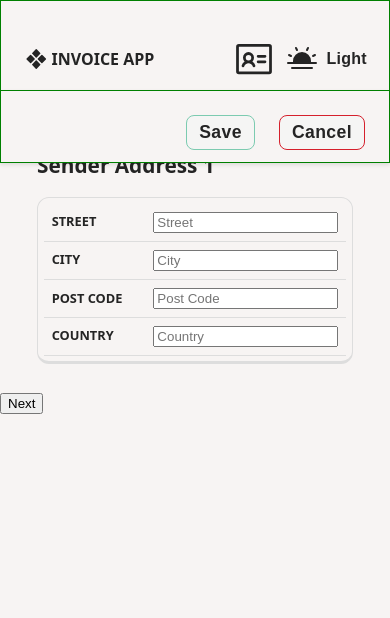
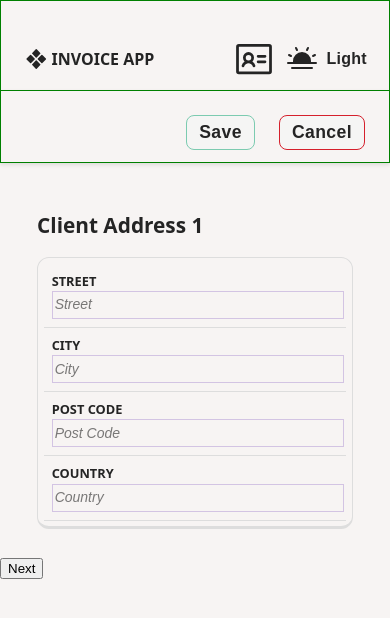
Before and after one commit to banuaggun/invoice-app-react, a React (Vite) app: page /new in a window 390 px wide. Shown: the top 618 px of the page. Built offline with nearby package versions, Linux system fonts and the light colour scheme.

Commit message:
style: update layout and responsive design tweaks

```diff
--- a/src/components/common/form-elements/AddressBlock.jsx
+++ b/src/components/common/form-elements/AddressBlock.jsx
@@ -1,14 +1,13 @@
 import React from "react";
 import TableHeader from "../list-elements/table-header/TableHeader";
-import './form-elements.css';
+import "./form-elements.css";
 
 const AddressBlock = ({ title, address, onChange, editable = false }) => {
-
-  const columns = ["Street", "City", "Post Code", "Country"]
+  const columns = ["Street", "City", "Post Code", "Country"];
   return (
     <div className="address-block">
       {editable ? (
-        <div className="address-form">
+        <div className="forms">
           <table className="items-table">
             <caption>{title}</caption>
             <TableHeader columns={columns} />
@@ -59,12 +58,19 @@ const AddressBlock = ({ title, address, onChange, editable = false }) => {
         <div className="address-card">
           <h3>{title}</h3>
           <div className="address-card-content">
-<p><strong>Street:</strong> {address.street}</p>
-          <p><strong>City:</strong> {address.city}</p>
-          <p><strong>Post Code:</strong> {address.postCode}</p>
-          <p><strong>Country:</strong> {address.country}</p>
+            <p>
+              <strong>Street:</strong> {address.street}
+            </p>
+            <p>
+              <strong>City:</strong> {address.city}
+            </p>
+            <p>
+              <strong>Post Code:</strong> {address.postCode}
+            </p>
+            <p>
+              <strong>Country:</strong> {address.country}
+            </p>
           </div>
-
         </div>
       )}
     </div>
--- a/src/components/common/form-elements/InvoiceDetailItem.jsx
+++ b/src/components/common/form-elements/InvoiceDetailItem.jsx
@@ -14,7 +14,7 @@ const InvoiceDetailItem = ({
     // Form görünümü (step 5)
     return (
       <div className="item-form">
-        <table className="items-table">
+        <table className="items-table forms">
           <caption>{title}</caption>
           <TableHeader columns={columns} />
           <tbody>
--- a/src/components/common/form-elements/InvoiceInfo.jsx
+++ b/src/components/common/form-elements/InvoiceInfo.jsx
@@ -7,7 +7,7 @@ const InvoiceInfo = ({ title, invoice, onChange, editable = false }) => {
     <div className="info-block">
       {editable ? (
         <div className="info-form">
-          <table className="items-table form-inputs">
+          <table className="items-table forms">
             <caption>{title}</caption>
             <TableHeader columns={columns} />
             <tbody>
--- a/src/components/common/form-elements/InvoiceTimeStatus.jsx
+++ b/src/components/common/form-elements/InvoiceTimeStatus.jsx
@@ -6,9 +6,10 @@ import TableHeader from "../list-elements/table-header/TableHeader.jsx";
 
 const InvoiceTimeStatus = ({ title, invoice, isFormMode, step, onChange }) => {
   if (isFormMode && step === 4) {
+    const columns = ["Payment Terms", "Status"];
     return (
       <table className="items-table">
-      const columns = ["Payment Terms", "Status"];
+
         <caption>{title}</caption>
         <TableHeader columns={columns} />
         <tbody>
--- a/src/components/common/form-elements/form-elements.css
+++ b/src/components/common/form-elements/form-elements.css
@@ -223,7 +223,7 @@ path.two {
   }
 }
 
-/* ---- address block ----- */
+/* ---- address block normal view ----- */
 .address-block {
   width:90%;
   margin: 1rem auto;
@@ -240,6 +240,7 @@ path.two {
   padding: 1rem;
   display: grid;
   flex-direction: column;
+  width:100%;
 }
 
 .address-card-content{
@@ -259,7 +260,8 @@ path.two {
 }
 
 
-.detail-content{
+.detail-content,
+.invoice-form{
   margin-top:200px;
 }
 
@@ -269,19 +271,11 @@ path.two {
   flex-direction: column;
 }
 
-@media only screen and (min-width:1026px){
-  .address-block{
-    width:42%;
-  }
-  .detail-content-info{
-    display: flex;
-    flex-direction: row;
-  }
-}
+
 
 @media only screen and (min-width:1027px){
-  .address-block{
-    width: 40%;
+  .address-card{
+    width: 100%;
   }
   .address-card-content{
     gap:1rem 1.5rem;
@@ -293,3 +287,40 @@ path.two {
     flex-direction: row;
   }
 }
+
+/* ---- address block normal view ----- */
+
+/* ---- address block form view ----- */
+.forms input{
+  width: 100%;
+  height: 24px;
+  border: 1px solid var(--btn-invoice);
+  transition: all 0.2s ease-in-out;
+  outline: none;
+  background-color: var(--bg-color);
+  color: var(--text-color);
+}
+
+.forms input:hover{
+  border-color: #ddd;
+  cursor: pointer;
+}
+
+.forms input:focus{
+  border-color: var(--btn-more);
+  box-shadow: 0 0 4px var(--btn-more);
+}
+
+.forms input::placeholder{
+  color: var(--text-color-placeholder);
+  font-style: italic;
+  font-size: 14px;
+  text-transform: capitalize;
+  transition: color 0.2s ease-in-out;
+}
+
+.forms input:hover::placeholder,
+.forms input:focus::placeholder{
+  color:var(--text-color);
+}
+/* ---- address block form view ----- */
--- a/src/components/common/list-elements/invoice-item/InvoiceItem.jsx
+++ b/src/components/common/list-elements/invoice-item/InvoiceItem.jsx
@@ -16,7 +16,7 @@ function InvoiceItem({ invoice }) {
         <tr className="more-btn cta" onClick={() => navigate(`/invoice/${invoice.id}`)}>
          <td data-label="date">{formattedDate}</td>
           <td data-label="customer name">{invoice.clientName}</td>
-          <td data-label="status">
+          <td data-label="status" className="status-area">
             <span className={`status ${invoice.status.toLowerCase()}`}>
               {invoice.status}
             </span>
--- a/src/components/common/list-elements/invoice-item/invoice-item.css
+++ b/src/components/common/list-elements/invoice-item/invoice-item.css
@@ -117,6 +117,13 @@ table tbody tr td span.status {
 }
 
 
+  table tr td.status-area{
+    display: flex;
+    justify-content: space-between;
+    align-items: center;
+  }
+
+
 .status.paid {
   background-color: #b9f0c9;
   color: #2e7d32;
--- a/src/components/ui/invoice-form/InvoiceForm.jsx
+++ b/src/components/ui/invoice-form/InvoiceForm.jsx
@@ -104,14 +104,15 @@ const InvoiceForm = ({ initialData = {}, onSubmit, onCancel }) => {
       />
 
       {step === 1 && (
-          <AddressBlock
-            title="Sender Address 1"
-            address={formData.senderAddress}
+        <AddressBlock
+            title="Client Address 1"
+            address={formData.clientAddress}
             editable={true}
             onChange={(updated) =>
-              setFormData({ ...formData, senderAddress: updated })
+              setFormData({ ...formData, clientAddress: updated })
             }
           />
+
       )}
 
       {step === 2 && (
@@ -125,11 +126,11 @@ const InvoiceForm = ({ initialData = {}, onSubmit, onCancel }) => {
 
       {step === 3 && (
         <AddressBlock
-            title="Client Address 3"
-            address={formData.clientAddress}
+            title="Sender Address 3"
+            address={formData.senderAddress}
             editable={true}
             onChange={(updated) =>
-              setFormData({ ...formData, clientAddress: updated })
+              setFormData({ ...formData, senderAddress: updated })
             }
           />
       )}
--- a/src/index.css
+++ b/src/index.css
@@ -151,12 +151,6 @@ table tr td.forward-icon span{
     text-transform: capitalize;
   }
 
-  table tr td:nth-child(3){
-    display: flex;
-    justify-content: space-between;
-    align-items: center;
-  }
-
   table td::before {
     /*
     * aria-label has no advantage, it won't be read inside a table
```
Also changed, not shown: src/components/common/form-elements/InvoiceAddressInfo.jsx (deleted, +0 -13 lines).
